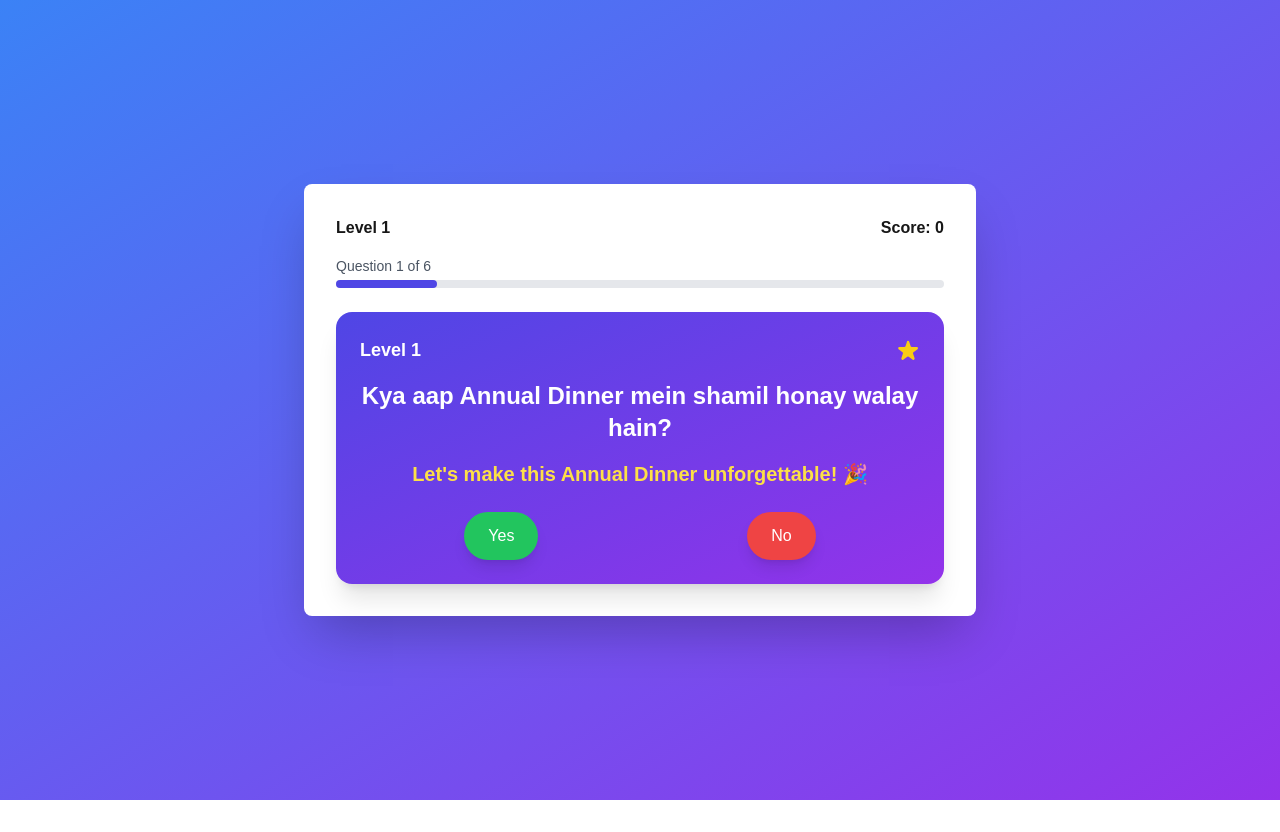
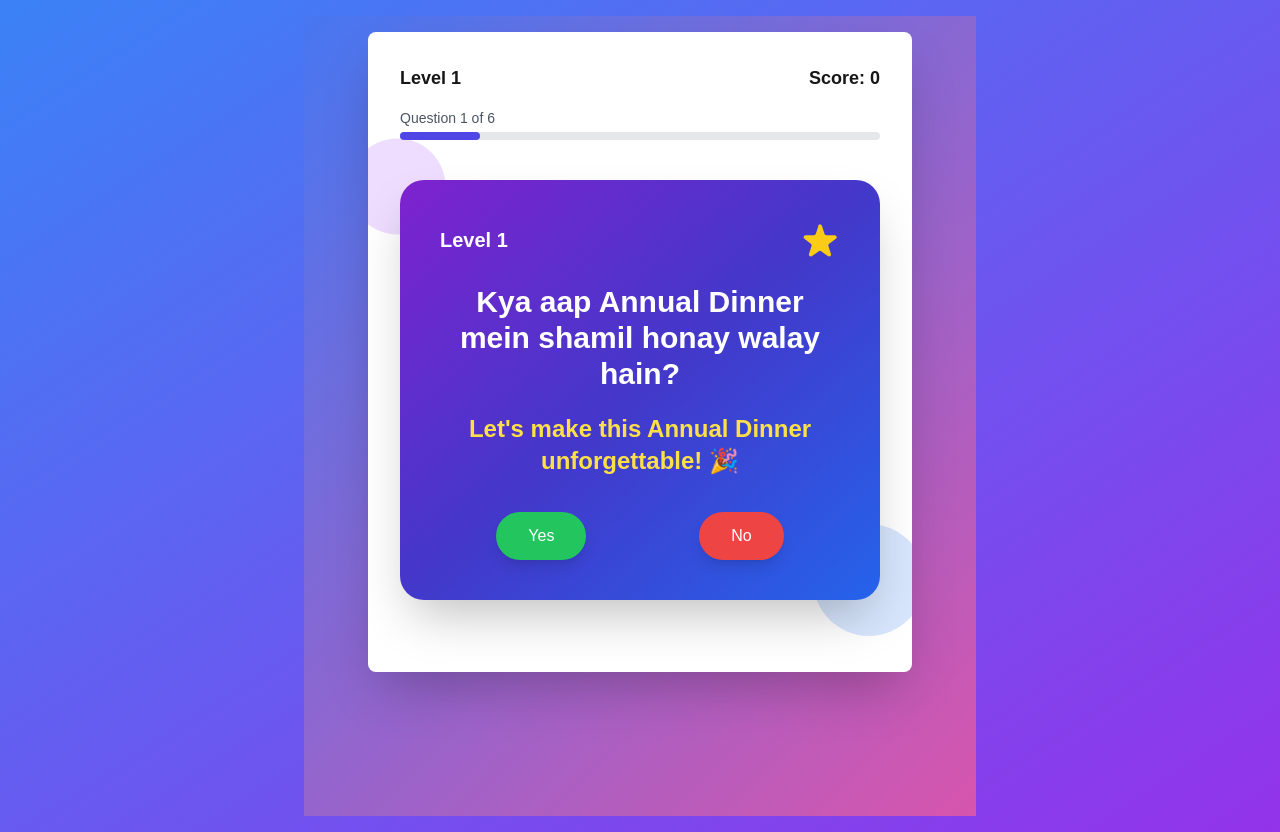
Before and after one commit to huzaifayasin681/Annual, a Next.js app: page /game in a window 1280 px wide. Before the commit the page ends 800 px from the top, so only its background shows below. Built offline with nearby package versions, Linux system fonts and the light colour scheme.

Commit message:
Quiz App_v2.0

```diff
--- a/src/app/components/GameBoard.js
+++ b/src/app/components/GameBoard.js
@@ -1,13 +1,13 @@
 // components/GameBoard.js
 "use client";
-import { useState, useEffect } from 'react';
-import { motion, AnimatePresence } from 'framer-motion';
-import { useSearchParams } from 'next/navigation';
-import emailjs from '@emailjs/browser'; // 1) Import EmailJS
-import QuestionCard from './QuestionCard';
-import BlastEffect from './BlastEffect';
-import AnimatedIcon from './AnimatedIcon';
-import questionsData from '../../../public/data/questions';
+import { useState, useEffect } from "react";
+import { motion, AnimatePresence } from "framer-motion";
+import { useSearchParams } from "next/navigation";
+import emailjs from "@emailjs/browser";
+import QuestionCard from "./QuestionCard";
+import BlastEffect from "./BlastEffect";
+import AnimatedIcon from "./AnimatedIcon";
+import questionsData from "../../../public/data/questions";
 
 // HARDCODE your EmailJS credentials here:
 const SERVICE_ID = "service_ga194k4";
@@ -15,16 +15,15 @@ const TEMPLATE_ID = "template_geqnw89";
 const PUBLIC_KEY = "9C0d12Bv9KHG4FTt6";
 
 const GameBoard = () => {
-  // Retrieve user's name from query param (assuming you pass "?name=UserName" in the URL)
   const searchParams = useSearchParams();
-  const userName = searchParams.get('name') || 'Guest';
+  const userName = searchParams.get("name") || "Guest";
 
   const [currentIndex, setCurrentIndex] = useState(0);
   const [showBlast, setShowBlast] = useState(false);
   const [showIcon, setShowIcon] = useState(false);
   const [score, setScore] = useState(0);
   const [gameOver, setGameOver] = useState(false);
-  const [feedback, setFeedback] = useState('');
+  const [feedback, setFeedback] = useState("");
   const [showFunFact, setShowFunFact] = useState(false);
   const [showInsult, setShowInsult] = useState(false);
 
@@ -33,10 +32,8 @@ const GameBoard = () => {
 
   const currentQuestion = questionsData[currentIndex];
 
-  // 2) Function to send email once game is over
+  // 1) Function to send email once game is over
   const sendEmailToAdmin = () => {
-    // Create a single string or structure from userAnswers
-    // E.g., "Q1: yes\nQ2: no\nQ3: Some input" etc.
     const answersString = userAnswers
       .map(
         (item) =>
@@ -44,15 +41,15 @@ const GameBoard = () => {
       )
       .join("");
 
-    // Template params: match your EmailJS template fields
     const templateParams = {
-      to_name: "Admin",  // or the admin's name
+      to_name: "Admin",
       from_name: userName,
       score: score,
       answers: answersString,
     };
 
-    emailjs.send(SERVICE_ID, TEMPLATE_ID, templateParams, PUBLIC_KEY)
+    emailjs
+      .send(SERVICE_ID, TEMPLATE_ID, templateParams, PUBLIC_KEY)
       .then(() => {
         console.log("Email sent successfully!");
       })
@@ -61,7 +58,7 @@ const GameBoard = () => {
       });
   };
 
-  // 3) When gameOver is set to true, we send the email
+  // 2) When gameOver is set to true, we send the email
   useEffect(() => {
     if (gameOver) {
       sendEmailToAdmin();
@@ -71,17 +68,16 @@ const GameBoard = () => {
   const goToNextQuestion = () => {
     if (currentIndex < questionsData.length - 1) {
       setCurrentIndex(currentIndex + 1);
-      setFeedback('');
+      setFeedback("");
     } else {
       setGameOver(true);
     }
   };
 
-  // 4) Updated handleAnswer to store user answers
+  // 3) Updated handleAnswer to store user answers
   const handleAnswer = (selectedAnswer) => {
     if (gameOver) return;
 
-    // Save user's answer in state
     setUserAnswers((prev) => [
       ...prev,
       {
@@ -91,36 +87,37 @@ const GameBoard = () => {
       },
     ]);
 
-    // The rest of your logic for correctness, fun facts, insults, etc.
     const qType = currentQuestion.type;
 
     // Special condition: if the very first yes/no question is answered "no"
     if (
       currentIndex === 0 &&
-      qType === 'yesno' &&
+      qType === "yesno" &&
       selectedAnswer.toLowerCase() === "no"
     ) {
-      setFeedback("Wrong Answer! But hey, you belong to Google and they will hire you soon!");
+      setFeedback(
+        "Wrong Answer! But hey, you belong to Google and they will hire you soon!"
+      );
       setShowInsult(true);
       return;
     }
 
-    // Check if it's an "input" question (open-ended)
-    if (qType === 'input') {
-      setScore(score + 1);
+    // If it's an "input" question
+    if (qType === "input") {
+      setScore((prev) => prev + 1);
       setFeedback("Thanks for sharing!");
       setShowFunFact(true);
       setTimeout(() => {
         setShowFunFact(false);
         goToNextQuestion();
-      }, 5000);
+      }, 3000);
       return;
     }
 
     // Normal flow for yes/no or mcq
     if (selectedAnswer.toLowerCase() === currentQuestion.answer.toLowerCase()) {
-      setScore(score + 1);
-      setFeedback('Correct!');
+      setScore((prev) => prev + 1);
+      setFeedback("Correct!");
       setShowBlast(true);
       setShowIcon(true);
       setTimeout(() => {
@@ -130,16 +127,16 @@ const GameBoard = () => {
         setTimeout(() => {
           setShowFunFact(false);
           goToNextQuestion();
-        }, 5000);
+        }, 3000);
       }, 800);
     } else {
       // Wrong answer
-      setFeedback('Wrong Answer!');
+      setFeedback("Wrong Answer!");
       setShowFunFact(true);
       setTimeout(() => {
         setShowFunFact(false);
         goToNextQuestion();
-      }, 5000);
+      }, 3000);
     }
   };
 
@@ -147,48 +144,145 @@ const GameBoard = () => {
     setCurrentIndex(0);
     setScore(0);
     setGameOver(false);
-    setFeedback('');
+    setFeedback("");
     setShowInsult(false);
-    setUserAnswers([]); // Clear answers on restart
+    setUserAnswers([]);
   };
 
+  // Check if we are on the last question AND if that question is an input
+  const isLastQuestionInput =
+    currentIndex === questionsData.length - 1 && currentQuestion?.type === "input";
+
   return (
+    <div className="relative min-h-screen overflow-hidden">
+      {/* Animated Background Gradient */}
+      <motion.div
+        className="absolute inset-0"
+        animate={{
+          background: [
+            "linear-gradient(135deg, #6D28D9, #3B82F6)",
+            "linear-gradient(135deg, #3B82F6, #EC4899)",
+            "linear-gradient(135deg, #EC4899, #F59E0B)",
+            "linear-gradient(135deg, #F59E0B, #6D28D9)"
+          ],
+        }}
+        transition={{ duration: 20, ease: "linear", repeat: Infinity, repeatType: "loop" }}
+      />
+
+      <div className="relative max-w-xl mx-auto w-full p-4 z-10">
         <div className="bg-white p-8 rounded-lg shadow-2xl relative overflow-hidden">
-      {/* Header: Level & Score */}
-      <div className="mb-4 flex justify-between">
-        <span className="font-semibold">Level {currentQuestion.level}</span>
-        <span className="font-semibold">Score: {score}</span>
-      </div>
+          {/* Header: Level & Score with subtle floating animation */}
+          {!gameOver && (
+            <motion.div
+              className="mb-4 flex justify-between"
+              initial={{ y: -10 }}
+              animate={{ y: 0 }}
+              transition={{ duration: 0.6, type: "spring", stiffness: 100 }}
+            >
+              <motion.span
+                className="font-semibold text-lg"
+                whileHover={{ scale: 1.05, textShadow: "0px 0px 8px rgba(59,130,246,0.8)" }}
+              >
+                Level {currentQuestion.level}
+              </motion.span>
+              <motion.span
+                className="font-semibold text-lg"
+                whileHover={{ scale: 1.05, textShadow: "0px 0px 8px rgba(16,185,129,0.8)" }}
+              >
+                Score: {score}
+              </motion.span>
+            </motion.div>
+          )}
 
           {/* Timeline / Progress Bar */}
+          {!gameOver && (
             <div className="mb-6">
               <p className="text-sm font-medium text-gray-600 mb-1">
                 Question {currentIndex + 1} of {questionsData.length}
               </p>
               <div className="w-full bg-gray-200 h-2 rounded-full">
-          <div
+                <motion.div
                   className="bg-indigo-600 h-2 rounded-full"
-            style={{ width: `${((currentIndex + 1) / questionsData.length) * 100}%` }}
-          ></div>
+                  initial={{ width: 0 }}
+                  animate={{
+                    width: `${((currentIndex + 1) / questionsData.length) * 100}%`,
+                  }}
+                  transition={{ duration: 0.8, ease: "easeInOut" }}
+                />
               </div>
             </div>
+          )}
 
           {gameOver ? (
-        <div className="text-center">
-          <h3 className="text-2xl font-bold mb-4">Game Over!</h3>
-          <p className="mb-4">Your final score is: {score}</p>
-          <button
+            <motion.div
+              className="text-center space-y-6"
+              initial={{ opacity: 0, scale: 0.8 }}
+              animate={{ opacity: 1, scale: 1 }}
+              transition={{ duration: 0.6 }}
+            >
+              <h3 className="text-3xl font-extrabold mb-2 text-indigo-700">
+                Game Over!
+              </h3>
+              <p className="mb-4 text-lg">
+                Your final score is: <strong>{score}</strong>
+              </p>
+
+              {/* Thanks Message from Devneloper Team */}
+              <div className="p-6 bg-indigo-100 rounded-lg shadow-md inline-block">
+                <p className="text-xl font-semibold text-indigo-700">
+                  Thank you for playing!
+                </p>
+                <p className="text-md mt-2 text-indigo-600">
+                  The{" "}
+                  <span className="font-bold">Devneloper Team</span> appreciates your time.
+                  We hope you had fun and learned something new.
+                </p>
+              </div>
+
+              <motion.button
                 onClick={restartGame}
-            className="bg-indigo-500 hover:bg-indigo-600 text-white py-2 px-4 rounded transition transform hover:scale-105"
+                whileHover={{ scale: 1.1 }}
+                className="mt-4 bg-indigo-500 hover:bg-indigo-600 text-white py-2 px-4 rounded transition transform hover:scale-105"
               >
                 Restart Game
-          </button>
+              </motion.button>
+            </motion.div>
+          ) : (
+            <>
+              <AnimatePresence exitBeforeEnter>
+                <motion.div
+                  key={currentQuestion.id}
+                  initial={{ opacity: 0, y: 20, scale: 0.95 }}
+                  animate={{ opacity: 1, y: 0, scale: 1 }}
+                  exit={{ opacity: 0, y: -20, scale: 0.95 }}
+                  transition={{ duration: 0.6 }}
+                >
+                  {/* Highlight if last question is input */}
+                  {isLastQuestionInput ? (
+                    <div className="p-4 border-4 border-dashed border-indigo-500 rounded-lg bg-indigo-50 transition-all">
+                      <QuestionCard
+                        question={currentQuestion}
+                        onAnswer={handleAnswer}
+                      />
                     </div>
                   ) : (
-        <>
-          <QuestionCard question={currentQuestion} onAnswer={handleAnswer} />
+                    <QuestionCard
+                      question={currentQuestion}
+                      onAnswer={handleAnswer}
+                    />
+                  )}
+                </motion.div>
+              </AnimatePresence>
+
               {feedback && (
-            <p className="text-center mt-4 font-semibold">{feedback}</p>
+                <motion.p
+                  className="text-center mt-4 font-semibold text-lg text-indigo-700"
+                  initial={{ opacity: 0 }}
+                  animate={{ opacity: 1 }}
+                  transition={{ duration: 0.5 }}
+                >
+                  {feedback}
+                </motion.p>
               )}
             </>
           )}
@@ -227,17 +321,20 @@ const GameBoard = () => {
                   <p className="text-2xl text-red-500 font-bold mb-4">
                     {feedback}
                   </p>
-              <button
+                  <motion.button
                     onClick={restartGame}
+                    whileHover={{ scale: 1.1 }}
                     className="bg-red-500 hover:bg-red-600 text-white py-2 px-4 rounded transition transform hover:scale-105"
                   >
                     Restart Game
-              </button>
+                  </motion.button>
                 </div>
               </motion.div>
             )}
           </AnimatePresence>
         </div>
+      </div>
+    </div>
   );
 };
 
--- a/src/app/components/QuestionCard.js
+++ b/src/app/components/QuestionCard.js
@@ -2,13 +2,55 @@
 import { useState } from 'react';
 import { motion } from 'framer-motion';
 
+// Confetti Component: Renders multiple small animated circles that burst outward.
+const Confetti = () => {
+  const pieces = Array.from({ length: 12 });
+  return (
+    <>
+      {pieces.map((_, i) => {
+        const angle = Math.random() * 360;
+        const distance = Math.random() * 80 + 20;
+        const size = Math.random() * 6 + 4;
+        const colors = ['#FF008C', '#D309E1', '#9C1AFF', '#7700FF', '#00E1FF'];
+        const color = colors[Math.floor(Math.random() * colors.length)];
+        return (
+          <motion.div
+            key={i}
+            className="absolute rounded-full"
+            style={{ backgroundColor: color, width: size, height: size }}
+            initial={{ opacity: 1, x: 0, y: 0, scale: 1 }}
+            animate={{
+              opacity: 0,
+              x: distance * Math.cos(angle * (Math.PI / 180)),
+              y: distance * Math.sin(angle * (Math.PI / 180)),
+              scale: 1.5,
+              rotate: 360,
+            }}
+            transition={{ duration: 1.2, ease: "easeOut" }}
+          />
+        );
+      })}
+    </>
+  );
+};
+
 const QuestionCard = ({ question, onAnswer }) => {
   const [userInput, setUserInput] = useState('');
+  const [showConfetti, setShowConfetti] = useState(false);
+
+  // Wraps answer submission with a confetti effect.
+  const triggerAnswer = (answer) => {
+    setShowConfetti(true);
+    onAnswer(answer);
+    setTimeout(() => {
+      setShowConfetti(false);
+    }, 1200);
+  };
 
   const handleSubmit = () => {
     if (userInput.trim() !== '') {
-      onAnswer(userInput); // Pass the typed value to GameBoard
-      setUserInput('');    // Clear after submission
+      triggerAnswer(userInput);
+      setUserInput('');
     }
   };
 
@@ -17,16 +59,16 @@ const QuestionCard = ({ question, onAnswer }) => {
       return (
         <div className="flex justify-around mt-6">
           <motion.button
-            onClick={() => onAnswer("yes")}
-            whileHover={{ scale: 1.05 }}
-            className="flex items-center gap-2 bg-green-500 hover:bg-green-600 text-white py-3 px-6 rounded-full transition duration-300 shadow-lg"
+            onClick={() => triggerAnswer("yes")}
+            whileHover={{ scale: 1.1 }}
+            className="flex items-center gap-2 bg-green-500 hover:bg-green-600 text-white py-3 px-8 rounded-full transition duration-300 shadow-lg"
           >
             Yes
           </motion.button>
           <motion.button
-            onClick={() => onAnswer("no")}
-            whileHover={{ scale: 1.05 }}
-            className="flex items-center gap-2 bg-red-500 hover:bg-red-600 text-white py-3 px-6 rounded-full transition duration-300 shadow-lg"
+            onClick={() => triggerAnswer("no")}
+            whileHover={{ scale: 1.1 }}
+            className="flex items-center gap-2 bg-red-500 hover:bg-red-600 text-white py-3 px-8 rounded-full transition duration-300 shadow-lg"
           >
             No
           </motion.button>
@@ -38,9 +80,9 @@ const QuestionCard = ({ question, onAnswer }) => {
           {question.options.map((option, index) => (
             <motion.button
               key={index}
-              onClick={() => onAnswer(option)}
-              whileHover={{ scale: 1.05 }}
-              className="flex items-center justify-center gap-2 bg-indigo-500 hover:bg-indigo-600 text-white py-3 px-6 rounded-full transition duration-300 shadow-lg"
+              onClick={() => triggerAnswer(option)}
+              whileHover={{ scale: 1.1 }}
+              className="flex items-center justify-center bg-indigo-500 hover:bg-indigo-600 text-white py-3 px-6 rounded-full transition duration-300 shadow-lg"
             >
               {option}
             </motion.button>
@@ -48,19 +90,18 @@ const QuestionCard = ({ question, onAnswer }) => {
         </div>
       );
     } else if (question.type === 'input') {
-      // NEW: An open-ended question with a text input
       return (
-        <div className="mt-6 flex flex-col items-center gap-3">
+        <div className="mt-6 flex flex-col items-center gap-4">
           <input
             type="text"
             value={userInput}
             onChange={(e) => setUserInput(e.target.value)}
             placeholder="Type your answer..."
-            className="w-full p-3 rounded border border-gray-300 focus:outline-none"
+            className="w-full p-4 rounded-lg border border-gray-300 text-gray-900 placeholder-gray-500 focus:outline-none focus:ring-2 focus:ring-indigo-500 transition"
           />
           <motion.button
-            whileHover={{ scale: 1.05 }}
-            className="bg-blue-500 hover:bg-blue-600 text-white py-2 px-6 rounded-full transition duration-300 shadow-lg"
+            whileHover={{ scale: 1.1 }}
+            className="bg-blue-500 hover:bg-blue-600 text-white py-2 px-8 rounded-full transition duration-300 shadow-lg"
             onClick={handleSubmit}
           >
             Submit
@@ -71,38 +112,74 @@ const QuestionCard = ({ question, onAnswer }) => {
   };
 
   return (
+    <div className="relative flex justify-center items-center my-10">
+      {/* Floating Animated Shapes */}
       <motion.div
-      className="p-6 rounded-2xl shadow-xl bg-gradient-to-br from-indigo-600 to-purple-600 text-white"
-      initial={{ opacity: 0, y: 20 }}
-      animate={{ opacity: 1, y: 0 }}
-      transition={{ duration: 0.5 }}
+        className="absolute w-24 h-24 bg-purple-500 rounded-full opacity-20"
+        animate={{ x: [0, 30, 0], y: [0, 30, 0] }}
+        transition={{ duration: 8, repeat: Infinity, ease: "easeInOut" }}
+        style={{ top: "-15%", left: "-15%" }}
+      />
+      <motion.div
+        className="absolute w-28 h-28 bg-blue-500 rounded-full opacity-20"
+        animate={{ x: [0, -30, 0], y: [0, -30, 0] }}
+        transition={{ duration: 9, repeat: Infinity, ease: "easeInOut" }}
+        style={{ bottom: "-15%", right: "-15%" }}
+      />
+
+      <motion.div
+        className="p-10 rounded-3xl shadow-2xl bg-gradient-to-br from-purple-700 via-indigo-700 to-blue-600 text-white max-w-lg w-full z-10 relative overflow-hidden"
+        initial={{ opacity: 0, y: 40, scale: 0.9 }}
+        animate={{ opacity: 1, y: 0, scale: 1 }}
+        whileHover={{ rotate: 1, scale: 1.02 }}
+        transition={{ duration: 0.6 }}
       >
-      {/* Header with level and decorative icon */}
-      <div className="flex items-center justify-between mb-4">
-        <span className="text-lg font-bold">Level {question.level}</span>
-        <svg className="w-6 h-6 text-yellow-400" fill="currentColor" viewBox="0 0 20 20">
+        {/* Confetti Burst */}
+        {showConfetti && <Confetti />}
+
+        {/* Header with Level and Icon */}
+        <div className="flex items-center justify-between mb-6">
+          <span className="text-xl font-bold">Level {question.level}</span>
+          <motion.svg
+            whileHover={{ rotate: 360 }}
+            className="w-10 h-10 text-yellow-400"
+            fill="currentColor"
+            viewBox="0 0 20 20"
+          >
             <path d="M9.049 2.927c.3-.921 1.603-.921 1.902 0l1.286 3.97a1 1 0 00.95.69h4.174c.969 0 1.371 1.24.588 1.81l-3.377 2.455a1 1 0 00-.364 1.118l1.287 3.97c.3.921-.755 1.688-1.54 1.118l-3.377-2.455a1 1 0 00-1.175 0l-3.377 2.455c-.784.57-1.838-.197-1.54-1.118l1.287-3.97a1 1 0 00-.364-1.118L2.21 9.397c-.783-.57-.38-1.81.588-1.81h4.174a1 1 0 00.95-.69l1.286-3.97z" />
-        </svg>
+          </motion.svg>
         </div>
 
-      {/* Question text */}
-      <p className="text-2xl font-semibold text-center mb-4">{question.question}</p>
+        {/* Question Text */}
+        <motion.p
+          className="text-3xl font-semibold text-center mb-6"
+          initial={{ scale: 0.8 }}
+          animate={{ scale: 1 }}
+          transition={{ duration: 0.8, type: "spring", stiffness: 100 }}
+        >
+          {question.question}
+        </motion.p>
 
-      {/* Excitement Tagline (optional) */}
+        {/* Excitement Tagline */}
         <motion.div
-        className="text-center mb-6"
-        initial={{ opacity: 0, y: -10 }}
+          className="text-center mb-8"
+          initial={{ opacity: 0, y: -20 }}
           animate={{ opacity: 1, y: 0 }}
-        transition={{ duration: 1, delay: 0.3 }}
+          transition={{ duration: 1, delay: 0.4 }}
         >
-        <p className="text-xl font-bold text-yellow-300">
+          <motion.p
+            className="text-2xl font-bold text-yellow-300"
+            animate={{ y: [0, -5, 0] }}
+            transition={{ repeat: Infinity, duration: 1.5 }}
+          >
             Let's make this Annual Dinner unforgettable! 🎉
-        </p>
+          </motion.p>
         </motion.div>
 
-      {/* Render Answer Options / Input */}
+        {/* Answer Options / Input */}
         {renderOptions()}
       </motion.div>
+    </div>
   );
 };
 
```
Lines whose indentation alone changed are shown as unchanged.
